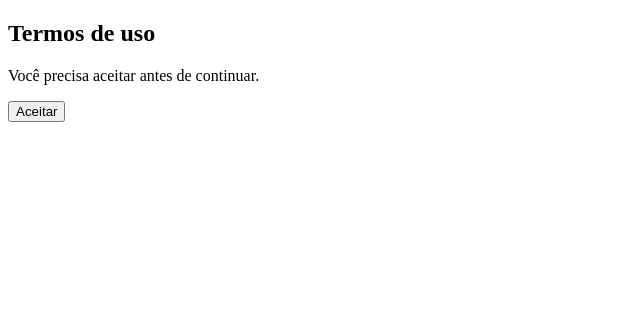
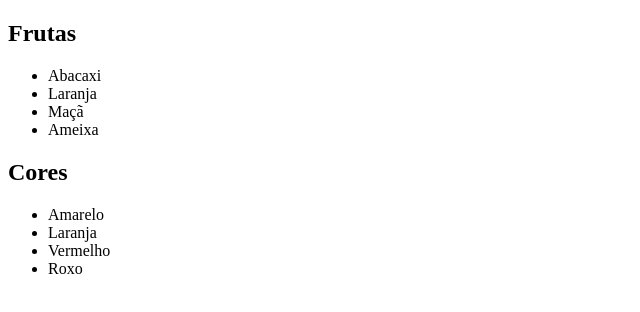
Before and after one commit to andressatomiozzo/react, a React (Vite) app in the folder exercises/: page / in a window 1280 px wide. Shown: the top 312 px of the page, without its empty margins (0-640 px from the left). Built offline with nearby package versions, Linux system fonts and the light colour scheme.

Commit message:
Exercícios - 105 - children e props - Lista

```diff
--- a/exercises/src/main.jsx
+++ b/exercises/src/main.jsx
@@ -1,10 +1,10 @@
 import { StrictMode } from 'react'
 import { createRoot } from 'react-dom/client'
 import './index.css'
-import App104 from './pages/104-modal/App104'
+import App105 from './pages/105-listas/App105'
 
 createRoot(document.getElementById('root')).render(
   <StrictMode>
-    <App104 />
+    <App105 />
   </StrictMode>,
 )
--- /dev/null
+++ b/exercises/src/pages/105-listas/App105.jsx
@@ -0,0 +1,15 @@
+import React from 'react'
+import Lista from './Lista'
+
+const App105 = () => {
+  const frutas = ["abacaxi", "laranja", "maçã", "ameixa"]
+  const cores = ["amarelo", "laranja", "vermelho", "roxo"]
+  return (
+    <div>
+      <Lista titulo="Frutas" itens={frutas} />
+      <Lista titulo="Cores" itens={cores} />
+    </div>
+  )
+}
+
+export default App105
--- /dev/null
+++ b/exercises/src/pages/105-listas/Lista.css
@@ -0,0 +1,3 @@
+.lista::first-letter{
+  text-transform: uppercase;
+}
--- /dev/null
+++ b/exercises/src/pages/105-listas/Lista.jsx
@@ -0,0 +1,17 @@
+import React from 'react'
+import "./Lista.css"
+
+const Lista = ({titulo, itens}) => {
+  return (
+    <div>
+      <h2>{titulo}</h2>
+      <ul>
+        {itens.map((item) => (
+          <li key={item} className='lista'>{item}</li>
+        ))}
+      </ul>
+    </div>
+  )
+}
+
+export default Lista
```
